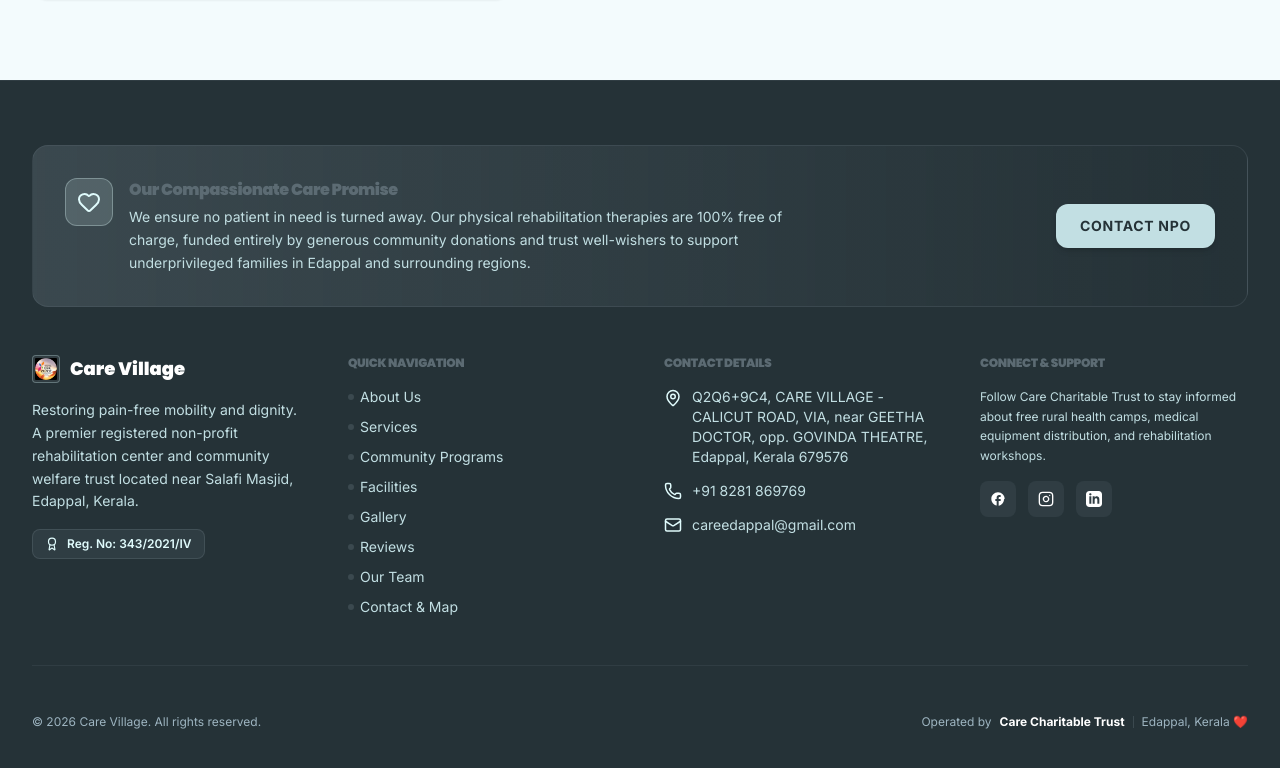
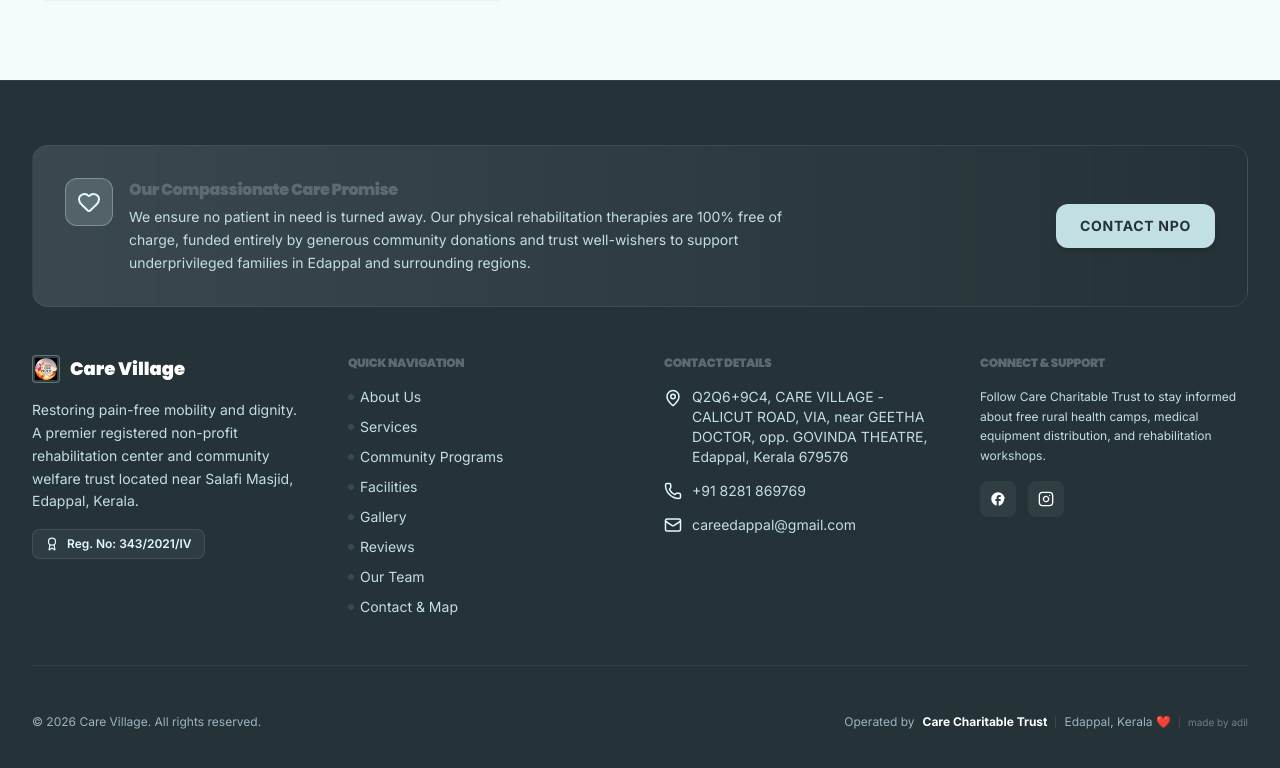
Before and after one commit to StormRsider/care-charitable-trust, a Next.js app: page /contact in a window 1280 px wide. Shown: the part 1089-1857 px from the top of the page. Built offline with nearby package versions, Linux system fonts and the light colour scheme.

Commit message:
Update social links, remove twitter/linkedin, and add credit signature

```diff
--- a/src/components/Footer.tsx
+++ b/src/components/Footer.tsx
@@ -191,13 +191,6 @@ export default function Footer() {
                   </svg>
                 </a>
               )}
-              {clinicConfig.socials.linkedin && (
-                <a href={clinicConfig.socials.linkedin} target="_blank" rel="noreferrer" className="flex h-9 w-9 items-center justify-center rounded-lg bg-brand-slate/20 hover:bg-white hover:text-brand-dark text-white transition-colors" title="LinkedIn">
-                  <svg className="h-4 w-4 fill-current" viewBox="0 0 24 24">
-                    <path d="M19 0h-14c-2.761 0-5 2.239-5 5v14c0 2.761 2.239 5 5 5h14c2.762 0 5-2.239 5-5v-14c0-2.761-2.238-5-5-5zm-11 19h-3v-11h3v11zm-1.5-12.268c-.966 0-1.75-.779-1.75-1.75s.784-1.75 1.75-1.75 1.75.779 1.75 1.75-.784 1.75-1.75 1.75zm13.5 12.268h-3v-5.604c0-3.368-4-3.113-4 0v5.604h-3v-11h3v1.765c1.396-2.586 7-2.777 7 2.476v6.759z" />
-                  </svg>
-                </a>
-              )}
             </div>
           </div>
 
@@ -213,6 +206,8 @@ export default function Footer() {
             <span className="font-bold text-white">{clinicConfig.npoName}</span>
             <span className="h-3 w-px bg-brand-slate/40"></span>
             <span>Edappal, Kerala ❤️</span>
+            <span className="h-3 w-px bg-brand-slate/40"></span>
+            <span className="text-[10px] text-brand-gray/60">made by adil</span>
           </div>
         </div>
 
--- a/src/data/clinicConfig.ts
+++ b/src/data/clinicConfig.ts
@@ -45,10 +45,8 @@ export const clinicConfig: ClinicConfig = {
   googleMapsIframeUrl: "https://www.google.com/maps/embed?pb=!1m18!1m12!1m3!1d3919.2992443228127!2d76.01106659999998!3d10.788377400000002!2m3!1f0!2f0!3f0!3m2!1i1024!2i768!4f13.1!3m3!1m2!1s0x3ba7b9003000e66d%3A0x41fae23ccb26c14b!2sCARE%20VILLAGE%20EDAPPAL!5e0!3m2!1sen!2sin!4v1780254579118!5m2!1sen!2sin",
   address: "Q2Q6+9C4, CARE VILLAGE -CALICUT ROAD, VIA, near GEETHA DOCTOR, opp. GOVINDA THEATRE, Edappal, Kerala 679576",
   socials: {
-    facebook: "https://facebook.com/carevillage.edappal",
-    twitter: "https://twitter.com/carevillage_edp",
-    instagram: "https://instagram.com/carevillage.edappal",
-    linkedin: "https://linkedin.com/company/care-village-edappal"
+    facebook: "https://www.facebook.com/p/Care-Charitable-Trust-Edappal-100079671062174/",
+    instagram: "https://www.instagram.com/care.edappal/?hl=en"
   },
   timings: {
     weekdays: "Monday - Friday",
```
